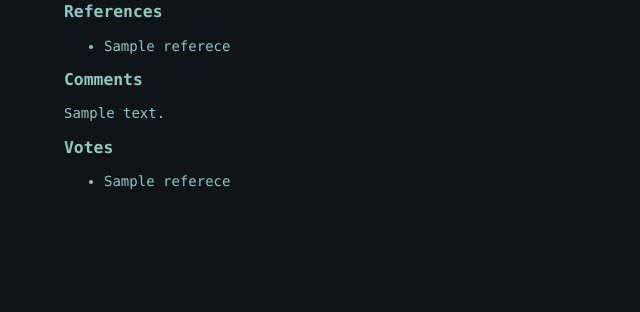
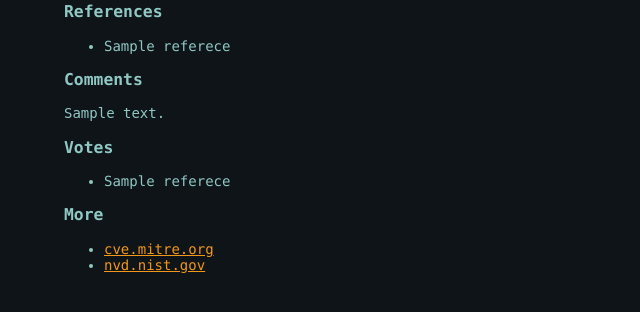
Before and after one commit to rosvik/cve.248.no, a Flask app: template templates/cve.html in a window 1280 px wide. Shown: the part 207-519 px from the top of the page, without its empty margins (0-640 px from the left). Run offline with Flask 2, Linux system fonts and the light colour scheme; the template is opened without the code that fills it: most values are stand-ins (such as "Sample title", 1, 10 or a date in 2020).

Commit message:
Add reference links

```diff
--- a/templates/cve.html
+++ b/templates/cve.html
@@ -26,4 +26,10 @@
       {% endfor %}
     </ul>
   {% endif %}
+
+  <h3>More</h3>
+  <ul>
+    <li><a href="https://cve.mitre.org/cgi-bin/cvename.cgi?name={{data['Name']}}">cve.mitre.org</a></li>
+    <li><a href="https://nvd.nist.gov/vuln/detail/{{data['Name']}}">nvd.nist.gov</a></li>
+  </ul>
 </section>
```
